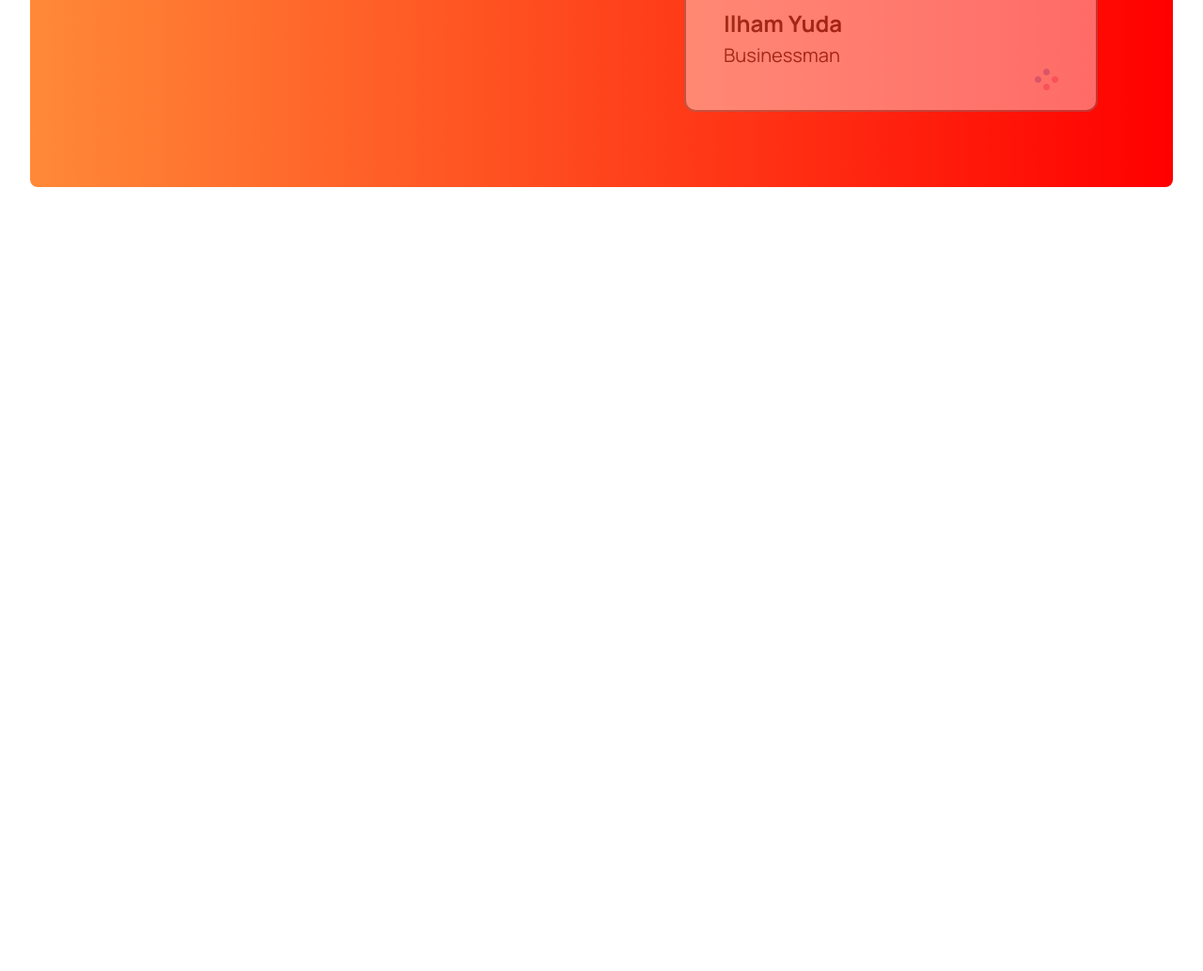
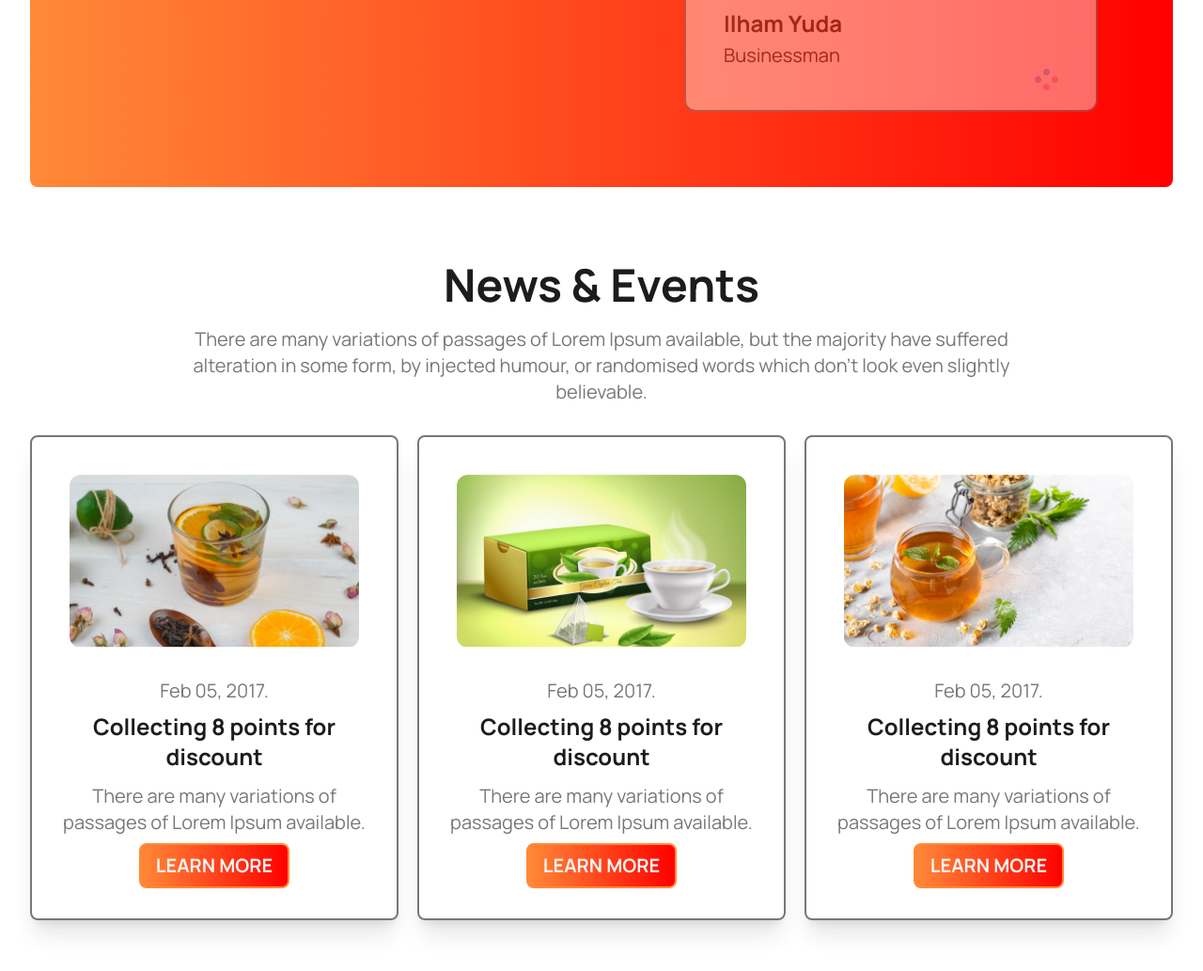
Before and after one commit to taskinahmadalfaruqe/tea_house, a website: page index.html in a window 1280 px wide. Shown: the part 2315-3348 px from the top of the page at 94% size. Before the commit the page ends 2514 px from the top, so only its background shows below. Drawn offline with Linux system fonts and the light colour scheme.

Commit message:
News Part Add

```diff
--- a/index.html
+++ b/index.html
@@ -64,7 +64,7 @@
     <main>
 
     <!-- OUR FEATURED PART START  -->
-    <section class="my-[80px]">
+    <section class="my-20">
         <div class="container">
             <div class="headding text-center space-y-5 mb-8">
                 <h2 class="text-black font-bold text-2xl md:text-5xl">Our Featured Products</h2>
@@ -164,7 +164,7 @@
     <!-- GRATE TEA PART END -->
 
     <!-- MEAT OUE CLIENT  PART START  -->
-    <section>
+    <section class="mb-20">
         <div class="container">
             <div class="box bg-linier rounded-lg p-2 md:p-10 lg:py-[60px] xl:px-20 xl:py-[80px] flex flex-col lg:flex-row gap-5 lg:gap-10 justify-between items-center text-white">
                 <div class="text-white space-y-4 lg:space-y-8 text-center lg:text-start flex-1">
@@ -218,8 +218,68 @@
     </section>
     <!-- MEAT OUE CLIENT  PART END -->
 
-    <!-- BANNER PART START  -->
-    <!-- BANNER PART END -->
+    <!-- NEWS PART START  -->
+    <section class="mb-20">
+        <div class="container">
+            <div class="hedding text-center space-y-5 mb-8">
+                <h2 class="text-black font-bold text-2xl md:text-5xl">News & Events</h2>
+                <p class="max-w-[900px] mx-auto">There are many variations of passages of Lorem Ipsum available, but the majority have suffered alteration in some form, by injected humour, or randomised words which don't look even slightly believable. </p>
+            </div>
+            <div class="news">
+                <div class="cards grid gap-5 grid-cols-1 md:grid-cols-2 lg:grid-cols-3 items-center justify-center">
+
+                    <!-- card 01  -->
+                    <div class="card border-2 border-text rounded-lg shadow-xl">
+                        <figure class="px-10 pt-10">
+                            <img src="./images/news01.png" alt="News Image" class="rounded-xl" />
+                          </figure>
+                          <div class="card-body items-center text-center">
+                              <p><time datetime="2017-02-05 20:00">Feb 05, 2017</time>.</p>
+                            <h2 class="card-title font-bold text-2xl mb-1">Collecting 8 points for discount</h2>
+                            <p>There are many variations of passages of Lorem Ipsum available.</p>
+                            <div class="card-actions">
+                              <button class="btn btn-primary bg-linier hover:bg-linier2 text-sm lg:text-xl font-bold text-white hover:text-primary-orange border-2 border-primary-orange hover:border-primary-red transition-all duration-300">Learn More
+                              </button>
+                            </div>
+                          </div>
+                    </div>
+
+                    <!-- card 02  -->
+                    <div class="card border-2 border-text rounded-lg shadow-xl">
+                        <figure class="px-10 pt-10">
+                            <img src="./images/news02.png" alt="News Image" class="rounded-xl" />
+                          </figure>
+                          <div class="card-body items-center text-center">
+                              <p><time datetime="2017-02-05 20:00">Feb 05, 2017</time>.</p>
+                            <h2 class="card-title font-bold text-2xl mb-1">Collecting 8 points for discount</h2>
+                            <p>There are many variations of passages of Lorem Ipsum available.</p>
+                            <div class="card-actions">
+                              <button class="btn btn-primary bg-linier hover:bg-linier2 text-sm lg:text-xl font-bold text-white hover:text-primary-orange border-2 border-primary-orange hover:border-primary-red transition-all duration-300">Learn More
+                              </button>
+                            </div>
+                          </div>
+                    </div>
+
+                    <!-- card 03  -->
+                    <div class="card border-2 border-text rounded-lg shadow-xl">
+                        <figure class="px-10 pt-10">
+                            <img src="./images/news03.png" alt="News Image" class="rounded-xl" />
+                          </figure>
+                          <div class="card-body items-center text-center">
+                              <p><time datetime="2017-02-05 20:00">Feb 05, 2017</time>.</p>
+                            <h2 class="card-title font-bold text-2xl mb-1">Collecting 8 points for discount</h2>
+                            <p>There are many variations of passages of Lorem Ipsum available.</p>
+                            <div class="card-actions">
+                              <button class="btn btn-primary bg-linier hover:bg-linier2 text-sm lg:text-xl font-bold text-white hover:text-primary-orange border-2 border-primary-orange hover:border-primary-red transition-all duration-300">Learn More
+                              </button>
+                            </div>
+                          </div>
+                    </div>
+                </div>
+            </div>
+        </div>
+    </section>
+    <!-- NEWS PART END -->
     </main>
     <!-- MAIN PART END -->
 
```
Also changed, not shown: css/style.css.
